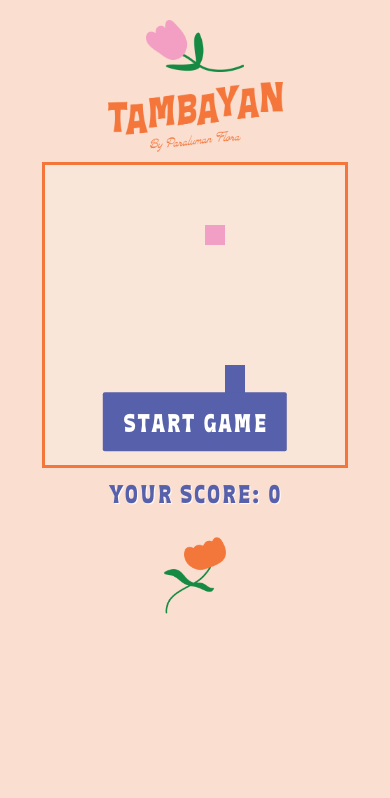
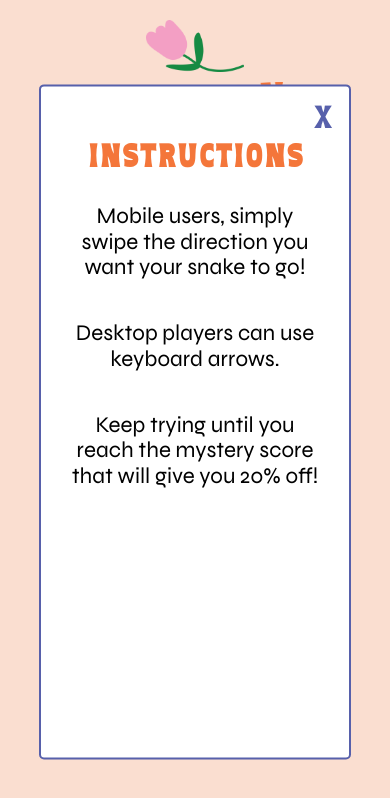
Before and after one commit to kentaylor92/flora, a React (Create React App) app: page / in a window 390 px wide. Shown: the top 798 px of the page. Built offline with nearby package versions, Linux system fonts and the light colour scheme.

Commit message:
modal desktop and mobile

```diff
--- a/src/App.js
+++ b/src/App.js
@@ -1,10 +1,28 @@
-import React from "react";
+import React, {useEffect, useState} from "react";
 import Canvas from './Components/Canvas';
 import './App.scss';
 
 const App = () => {
+  const [close, setClose] = useState();
+
+  useEffect(() => {
+    const timer = setTimeout(() => {
+      setClose(false);
+    }, 1200)
+
+    return () => clearTimeout(timer)
+  }, [])
   return (
     <div className="App">
+      <div className={`instructions-modal ${close === false ? 'fade' : ''}`}
+      // style={{display: close === false ? 'block' : 'none'}}
+      >
+        <button onClick={e => {e.preventDefault(); setClose(true)}} >X</button>
+        <h3>Instructions</h3>
+        <p>Mobile users, simply swipe the direction you want your snake to go!</p>
+        <p>Desktop players can use keyboard arrows.</p>
+        <p>Keep trying until you reach the mystery score that will give you 20% off! </p>
+      </div>
       <img className="mobile-top-img" src="/assets/tambayan-mobile-top-flower-x2.png"></img>
       <img className="logo" src="/assets/logo-orange.png" alt="Tambayan by Paraluman Flora logo"></img>
       <Canvas />
--- a/src/App.scss
+++ b/src/App.scss
@@ -15,7 +15,7 @@ html {
   background-size: contain;
   background-repeat: no-repeat;
   overflow-y: hidden;
-  @media (max-width: 500px) {
+  @media (max-width: 750px) {
     background-image: none;
   }
 }
@@ -78,10 +78,79 @@ canvas {
   flex-direction: column;
   justify-content: center;
   text-align: center;
-  // @media (max-width: 500px) {
+  // @media (max-width: 750px) {
   //   max-height: 100vh;
   //   overflow-y: hidden;
   // }
+
+  .instructions-modal {
+    position: absolute;
+    padding: 50px 10px 10px 10px;
+    width: 30%;
+    height: 50%;
+    top: 50%;
+    left: 50%;
+    transform: translate(-50%, -50%);
+    display: flex;
+    flex-direction: column;
+    justify-content: space-between;
+    align-items: space-evenly;
+    background-color: white;
+    border: 2px solid #5760AB;
+    border-radius: 5px;
+    transition: 0.3s ease-in-out;
+    display: none;
+    animation: fadein 0.3s ease-in-out;
+    @media (max-width: 750px) {
+      width: 80%;
+      height: 80%;
+      z-index: 1000;
+    }
+    &.fade {
+      display: block;
+    }
+
+
+    @keyframes fadein {
+      from {
+        opacity: 0;
+      }
+      to {
+        opacity: 1;
+      }
+
+    }
+
+    h3 {
+      font-size: 2rem;
+      color: #F4763A;
+      padding-bottom: 10px;
+    }
+
+    button {
+      border: none;
+      color: #5760AB;
+      background: none;
+      width: fit-content;
+      font-size: 2rem;
+      position: absolute;
+      top: 10px;
+      right: 10px;
+      transition: 0.3s ease-in-out;
+      &:hover,
+      &:focus {
+        cursor: pointer;
+        color: #F4763A;
+        transform: scale(1.1);
+      }
+    }
+
+    p {
+      font-size: 1.4rem;
+      padding: 20px;
+      font-family: 'Syne', sans-serif !important;
+    }
+  }
 
   h1 {
     margin-bottom: 30px;
@@ -94,7 +163,7 @@ canvas {
     text-align: center;
     margin: 0 auto;
     padding-bottom: 20px;
-    @media (max-width: 500px) {
+    @media (max-width: 750px) {
       padding-top: 10px;
       padding-bottom: 10px;
       width: 175px;
@@ -103,7 +172,7 @@ canvas {
 
   .mobile-top-img {
     display: none;
-    @media (max-width: 500px) {
+    @media (max-width: 750px) {
       display: block;
       padding: 0px 0 0px 0;
       max-width: 25%;
@@ -112,7 +181,7 @@ canvas {
   }
   .mobile-bottom-img {
     display: none;
-    @media (max-width: 500px) {
+    @media (max-width: 750px) {
       display: block;
       max-width: 20%;
       margin: 0 auto;
@@ -125,7 +194,7 @@ canvas {
     font-size: 1.6rem;
     color: #5760AB;
     text-shadow: 1px 1px 1px white;
-    @media (max-width: 500px) {
+    @media (max-width: 750px) {
       margin-top: 10px;
     }
   }
@@ -144,18 +213,16 @@ canvas {
     background-repeat: no-repeat;
     width: 80%;
     height: 100vh;
-    // overflow-y: scroll;
-    @media (max-width: 500px) {
+    @media (max-width: 750px) {
       background-image: none;
       height: 100%;
-      // min-height: 100vh;
-      // overflow-y: scroll;
+      padding: 10px 5px 10px 5px;
     }
 
     .logo {
       padding-top: 0px;
       width: 20%;
-      @media (max-width: 500px) {
+      @media (max-width: 750px) {
       width: 50%;
       }
     }
@@ -165,7 +232,7 @@ canvas {
       padding: 10px 0 0 0;
       color: #5760AB;
       font-size: 1.8rem;
-      @media (max-width: 500px) {
+      @media (max-width: 750px) {
         font-size: 1.4rem;
         padding: 0;
         margin: 0;
@@ -178,7 +245,7 @@ canvas {
       text-align: center;
       margin: 0 auto;
       width: 43%;
-      @media (max-width: 500px) {
+      @media (max-width: 750px) {
         width: 90%;
       }
       p {
@@ -187,7 +254,7 @@ canvas {
         font-family: 'Syne', sans-serif !important;
         padding: 10px 0;
         border-top: 1px solid rgba(0, 0, 0, 0.1);
-        @media (max-width: 500px) {
+        @media (max-width: 750px) {
           font-size: 1.5rem;
         }
       }
@@ -202,7 +269,7 @@ canvas {
 
     .mobile-bottom-img-game-over {
       display: none;
-      @media (max-width: 500px) {
+      @media (max-width: 750px) {
         display: block;
         max-width: 20%;
         margin: 0 auto;
@@ -216,7 +283,7 @@ canvas {
     color: #5760AB;
     margin: 0 auto;
     width: 43%;
-    @media (max-width: 500px) {
+    @media (max-width: 750px) {
       width: 90%;
     }
 
@@ -247,7 +314,7 @@ canvas {
     color: rgba(255,255,255,0.8);
     padding: 5px 8px;
     box-shadow: 1px 2px 1px white;
-    // @media (max-width: 500px) {
+    // @media (max-width: 750px) {
     //   display: none;
     // }
   }
@@ -262,7 +329,7 @@ canvas {
     border-radius: 2px;
     border: none;
     transition: 0.3s ease-in-out;
-    @media (max-width: 500px) {
+    @media (max-width: 750px) {
       position: absolute;
       left: 50%;
       top: 50%;
```
Also changed, not shown: 1 other file (tests, documents, lock files or other folders).
